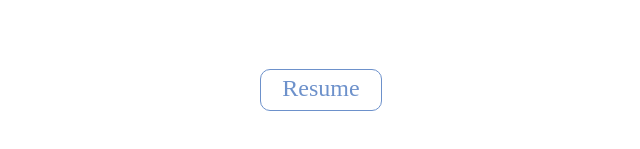
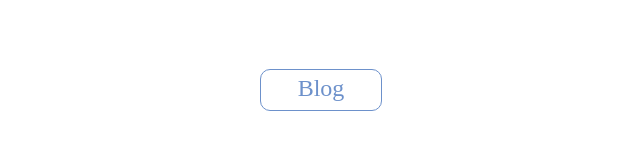
Before and after one commit to Clodial/website2019UI, an Angular app: page / in a window 1280 px wide. Shown: the part 2431-2580 px from the top of the page, without its empty margins (319-959 px from the left). Built offline with nearby package versions, Linux system fonts and the light colour scheme.

Commit message:
Update landingPage.html

```diff
--- a/src/_app/components/landPage/landingPage.component.html
+++ b/src/_app/components/landPage/landingPage.component.html
@@ -10,6 +10,6 @@
     <land-button linkText="Contact"></land-button>
 </div>
 <div class="landingButtonPlacer">
-    <land-button linkText="Resume"></land-button>
+    <land-button linkText="Blog"></land-button>
 </div>
 </div>
```
